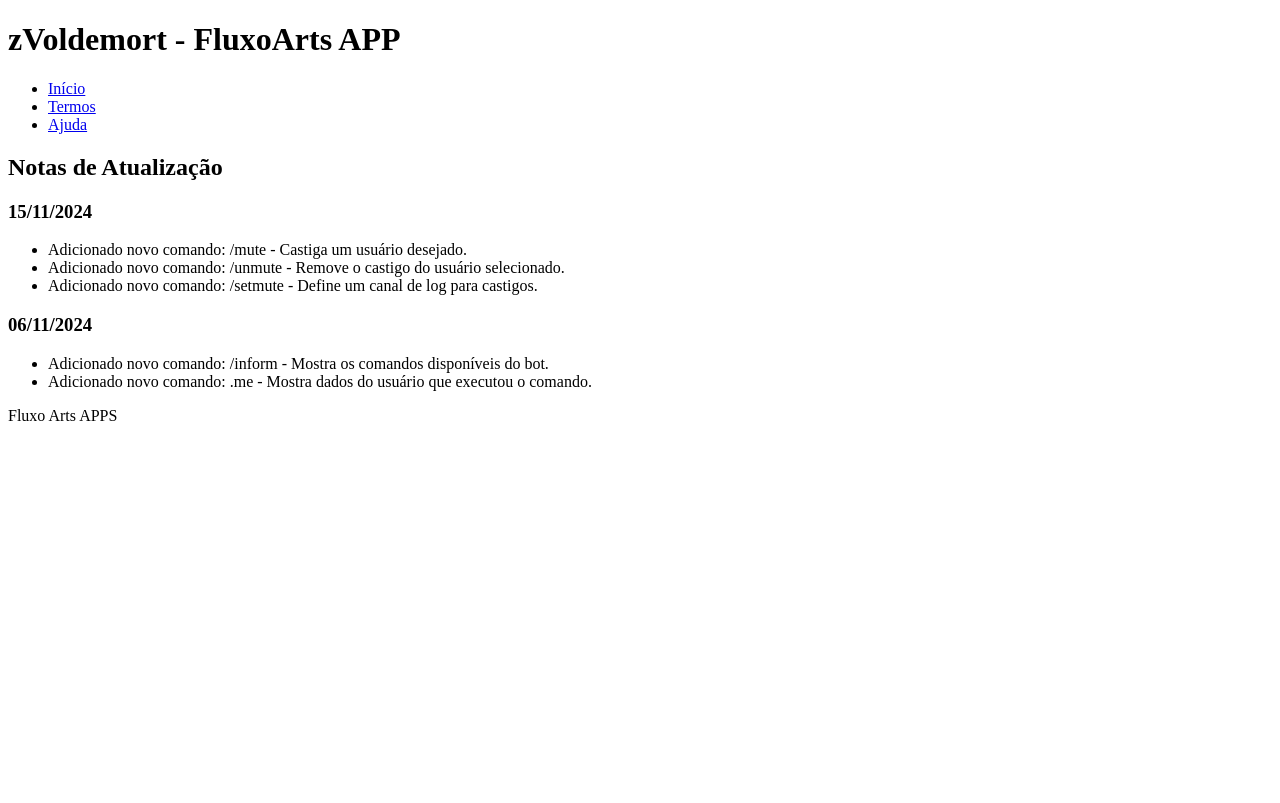
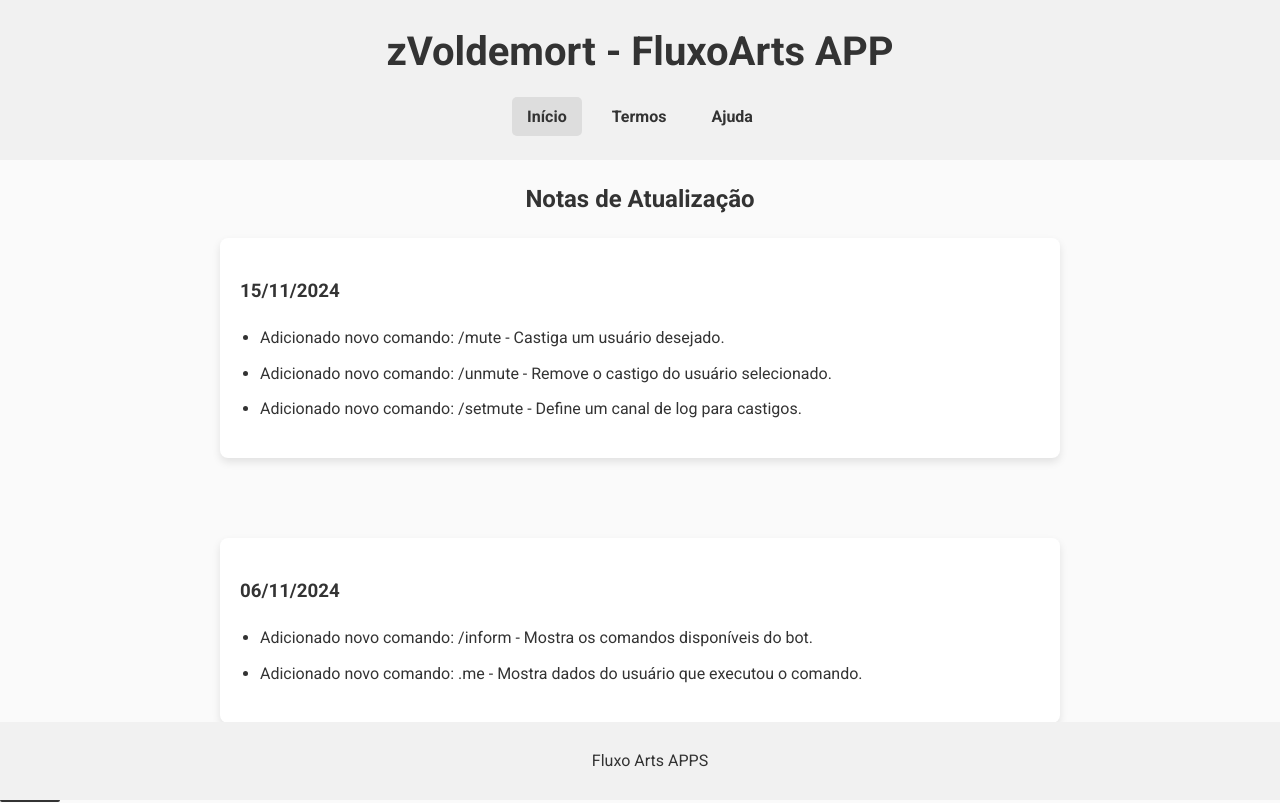
Before and after one commit to Ipxzfoxy/FluxoArts-APP, a website: page index.html in a window 1280 px wide. Drawn offline with Linux system fonts and the light colour scheme.

Commit message:
Update style.css

```diff
--- a/style.css
+++ b/style.css
@@ -1,3 +1,166 @@
+
+body {
+    font-family: 'Roboto', sans-serif;
+    margin: 0;
+    padding: 0;
+    background-color: #fafafa;
+    color: #333;
+    line-height: 1.6;
+    text-align: center;
+}
+
+
+header {
+    background-color: #f1f1f1;
+    color: #333;
+    padding: 20px 0;
+    text-align: center;
+}
+
+header h1 {
+    margin: 0;
+    font-size: 2.5em;
+}
+
+header nav ul {
+    list-style: none;
+    padding: 0;
+    margin: 10px 0 0 0;
+    display: flex;
+    justify-content: center;
+    gap: 15px;
+    position: relative;
+}
+
+header nav ul li {
+    display: inline;
+}
+
+header nav ul li a {
+    color: #333;
+    text-decoration: none;
+    padding: 10px 15px;
+    font-weight: bold;
+    border-radius: 5px;
+    transition: background-color 0.3s ease;
+}
+
+header nav ul li a:hover,
+header nav ul li a.active {
+    background-color: #ddd;
+}
+
+
+.indicator {
+    position: absolute;
+    bottom: -2px;
+    height: 4px;
+    width: 60px;
+    background-color: #333;
+    border-radius: 2px;
+    transition: left 0.3s ease;
+}
+
+
+header nav ul li:nth-child(1) a.active ~ .indicator {
+    left: 0;
+}
+header nav ul li:nth-child(2) a.active ~ .indicator {
+    left: 120px;
+}
+header nav ul li:nth-child(3) a.active ~ .indicator {
+    left: 240px;
+}
+
+
+.container {
+    margin: 20px auto;
+    padding: 20px;
+    background-color: #fff;
+    border-radius: 8px;
+    box-shadow: 0 4px 8px rgba(0, 0, 0, 0.1);
+    max-width: 800px;
+    text-align: left;
+}
+
+
+h2 {
+    color: #333;
+    margin-bottom: 20px;
+    text-align: center;
+}
+
+/* Lista */
+ul {
+    padding-left: 20px;
+    text-align: left;
+}
+
+ul li {
+    margin: 10px 0;
+}
+
+ul li a {
+    color: #007bff; /* Azul */
+    text-decoration: none;
+    font-weight: bold;
+    transition: color 0.3s ease;
+}
+
+
+ul li a:hover {
+    color: #0056b3;
+}
+
+/* Rodapé */
+footer {
+    text-align: center;
+    background-color: #f1f1f1;
+    color: #333;
+    padding: 10px;
+    position: fixed;
+    bottom: 0;
+    width: 100%;
+}
+
+footer .social-icons {
+    margin-top: 10px;
+}
+
+footer .social-icons .material-icons {
+    font-size: 24px;
+    margin: 0 5px;
+    cursor: pointer;
+    transition: transform 0.2s ease;
+}
+
+footer .social-icons .material-icons:hover {
+    transform: scale(1.2);
+}
+
+
+
+.container {
+    margin: 20px auto;
+    padding: 20px;
+    background-color: #fff;
+    border-radius: 8px;
+    box-shadow: 0 4px 8px rgba(0, 0, 0, 0.1);
+    max-width: 800px;
+    margin-bottom: 80px;
+}
+
+
+footer {
+    text-align: center;
+    background-color: #f1f1f1;
+    color: #333;
+    padding: 10px;
+    position: fixed;
+    bottom: 0;
+    width: 100%;
+}
+
 /* Tema escuro */
 body.dark-theme {
     background-color: #121212;
```
